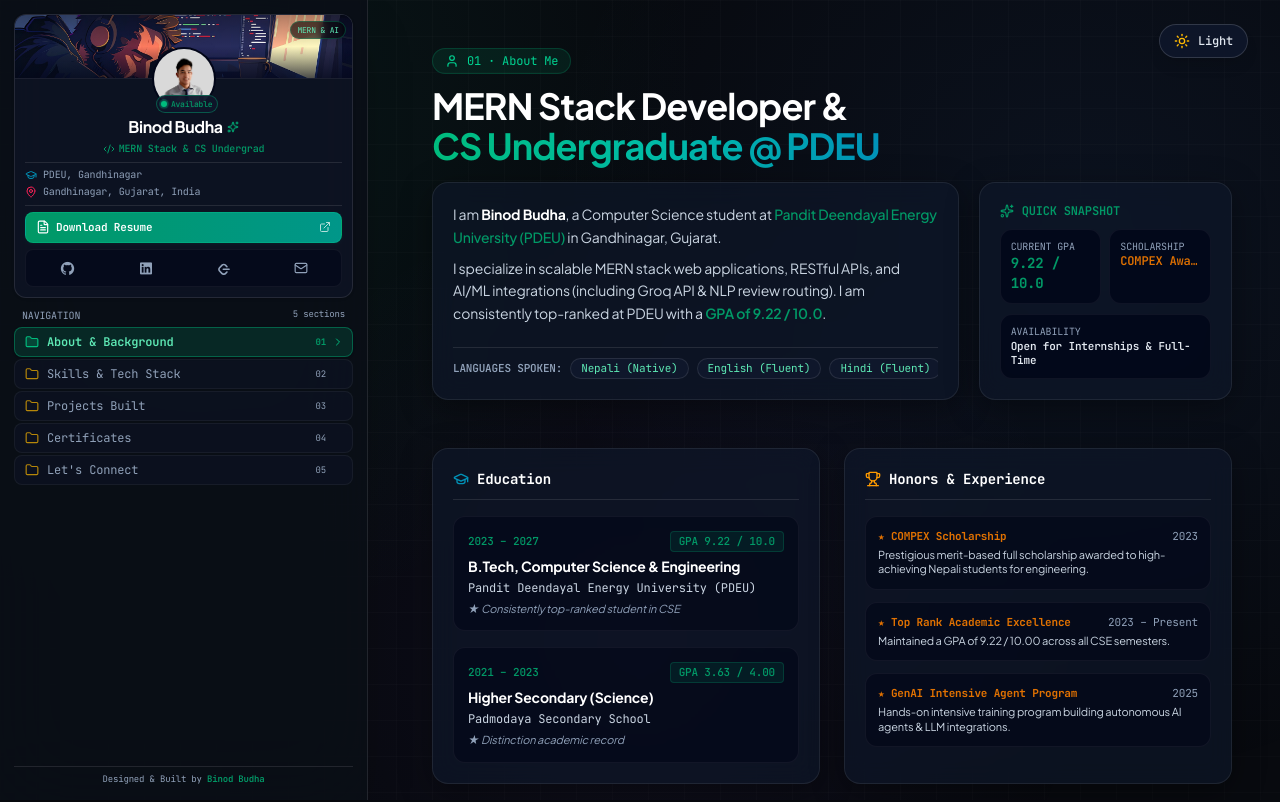
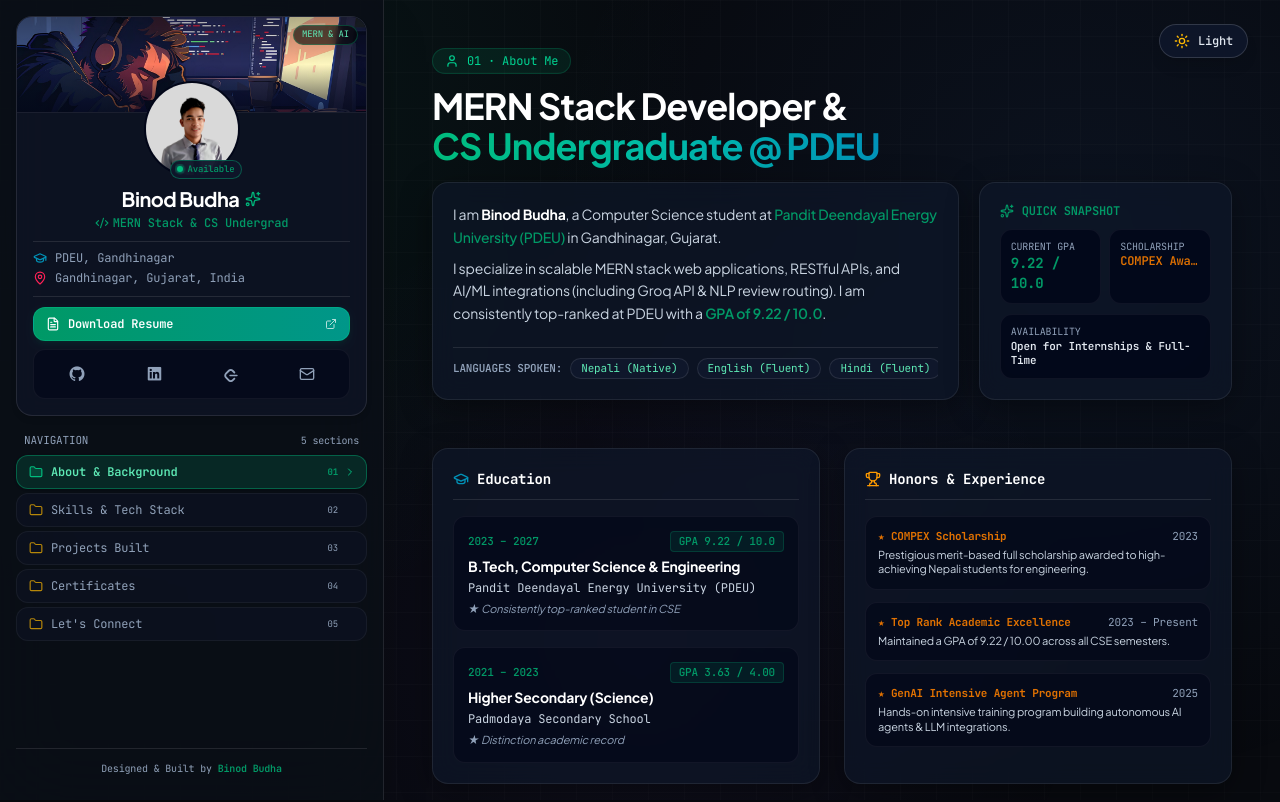
Before and after one commit to binod01nep/myPortfolio, a React (Vite) app: page / in a window 1280 px wide. Shown: the top 802 px of the page. Built offline with nearby package versions, Linux system fonts and the light colour scheme.

Commit message:
mobile responsive

```diff
--- a/src/Components/Sidebar.jsx
+++ b/src/Components/Sidebar.jsx
@@ -142,9 +142,9 @@
       <aside className={`
         fixed top-0 bottom-0 left-0 z-50
         h-screen max-h-screen
-        w-76 sm:w-84 xl:w-92
-        p-2.5 sm:p-3 lg:p-3.5
-        flex flex-col gap-2
+        w-80 sm:w-88 xl:w-96
+        p-3.5 sm:p-4 lg:p-4 pb-10 sm:pb-8
+        flex flex-col gap-3
         backdrop-blur-2xl border-r
         rounded-r-2xl lg:rounded-r-none
         transform-gpu will-change-transform
@@ -157,12 +157,12 @@
       `}>
 
         {/* LINKEDIN-STYLE PROFILE BANNER CARD */}
-        <div className={`relative rounded-xl border overflow-hidden backdrop-blur-md transition-colors ${
-          isLight ? 'bg-white border-slate-200 shadow-xs' : 'bg-slate-900/60 border-white/10 shadow-sm'
+        <div className={`relative rounded-2xl border overflow-hidden backdrop-blur-md transition-colors shrink-0 ${
+          isLight ? 'bg-white border-slate-200 shadow-sm' : 'bg-slate-900/60 border-white/10 shadow-md'
         }`}>
 
           {/* Top Banner Cover Image Space with bg.png */}
-          <div className={`relative h-14 lg:h-16 w-full overflow-hidden border-b ${
+          <div className={`relative h-20 sm:h-24 lg:h-24 w-full overflow-hidden border-b ${
             isLight ? 'bg-slate-200 border-slate-200' : 'bg-slate-950 border-white/10'
           }`}>
             <img
@@ -174,29 +174,29 @@
             <div className="absolute inset-0 bg-gradient-to-t from-slate-950/70 via-transparent to-black/30 pointer-events-none" />
 
             {/* Top Right Controls (Close X button) */}
-            <div className="absolute top-1.5 right-1.5 flex items-center gap-1 z-10">
-              <div className="font-mono text-[8px] text-emerald-300 bg-black/60 px-1.5 py-0.5 rounded-full border border-emerald-500/30 backdrop-blur-xs hidden sm:block">
+            <div className="absolute top-2 right-2 flex items-center gap-1.5 z-10">
+              <div className="font-mono text-[9px] text-emerald-300 bg-black/60 px-2 py-0.5 rounded-full border border-emerald-500/30 backdrop-blur-xs hidden sm:block">
                 MERN & AI
               </div>
 
               {/* Close Button for mobile drawer */}
               <button
                 onClick={() => setMobileOpen(false)}
-                className="lg:hidden p-1 rounded-full bg-slate-950/80 hover:bg-slate-900 border border-white/20 text-slate-300 hover:text-white transition shadow-md"
+                className="lg:hidden p-1.5 rounded-full bg-slate-950/80 hover:bg-slate-900 border border-white/20 text-slate-300 hover:text-white transition shadow-md"
                 aria-label="Close Navigation Menu"
               >
-                <X className="w-3.5 h-3.5 text-emerald-400" />
+                <X className="w-4 h-4 text-emerald-400" />
               </button>
             </div>
           </div>
 
           {/* Profile Card Body */}
-          <div className="p-2.5 pt-0">
+          <div className="p-3.5 sm:p-4 pt-0">
 
             {/* Centered Photo & Online Status (Overlapping Banner) */}
             <div className="flex flex-col items-center text-center">
-              <div className="relative -mt-7 lg:-mt-8 mb-1 group">
-                <div className={`relative w-14 h-14 lg:w-16 lg:h-16 rounded-full overflow-hidden p-0.5 ${
+              <div className="relative -mt-10 sm:-mt-12 mb-2 group">
+                <div className={`relative w-20 h-20 sm:w-24 sm:h-24 rounded-full overflow-hidden p-0.5 ${
                   isLight ? 'bg-white' : 'bg-slate-950'
                 }`}>
                   <img
@@ -206,53 +206,53 @@
                   />
                 </div>
                 {/* Live Status Badge */}
-                <div className={`absolute -bottom-0.5 -right-0.5 border rounded-full px-1 py-0.5 flex items-center gap-1 ${
+                <div className={`absolute -bottom-0.5 -right-0.5 border rounded-full px-1.5 py-0.5 flex items-center gap-1 ${
                   isLight ? 'bg-white border-emerald-500/50 shadow-xs' : 'bg-slate-900/95 border-emerald-500/40'
                 }`}>
                   <span className="relative flex h-1.5 w-1.5">
                     <span className="animate-ping absolute inline-flex h-full w-full rounded-full bg-emerald-400 opacity-75"></span>
                     <span className="relative inline-flex rounded-full h-1.5 w-1.5 bg-emerald-500"></span>
                   </span>
-                  <span className="text-[8px] font-mono text-emerald-600 dark:text-emerald-400 font-medium">Available</span>
+                  <span className="text-[9px] font-mono text-emerald-600 dark:text-emerald-400 font-medium">Available</span>
                 </div>
               </div>
 
               {/* Name & Title */}
-              <h1 className={`text-base font-bold tracking-tight flex items-center gap-1 ${
+              <h1 className={`text-xl font-bold tracking-tight flex items-center gap-1.5 ${
                 isLight ? 'text-slate-900' : 'text-white'
               }`}>
                 Binod Budha
-                <Sparkles className="w-3 h-3 text-emerald-500 animate-pulse" />
+                <Sparkles className="w-4 h-4 text-emerald-500 animate-pulse" />
               </h1>
-              <p className="text-[10px] text-emerald-600 dark:text-emerald-400 font-mono mt-0.5 flex items-center gap-1 font-medium">
-                <Code2 className="w-3 h-3" />
+              <p className="text-xs text-emerald-600 dark:text-emerald-400 font-mono mt-0.5 flex items-center gap-1 font-medium">
+                <Code2 className="w-3.5 h-3.5" />
                 MERN Stack & CS Undergrad
               </p>
 
               {/* Sub details */}
-              <div className={`mt-1.5 w-full pt-1 border-t flex flex-col gap-0.5 text-[10px] text-left font-mono ${
+              <div className={`mt-2.5 w-full pt-2 border-t flex flex-col gap-1 text-xs text-left font-mono ${
                 isLight ? 'border-slate-200 text-slate-600' : 'border-white/10 text-slate-400'
               }`}>
-                <div className="flex items-center gap-1.5">
-                  <GraduationCap className="w-3 h-3 text-cyan-600 dark:text-cyan-400 shrink-0" />
+                <div className="flex items-center gap-2">
+                  <GraduationCap className="w-3.5 h-3.5 text-cyan-600 dark:text-cyan-400 shrink-0" />
                   <span className="truncate">PDEU, Gandhinagar</span>
                 </div>
-                <div className="flex items-center gap-1.5">
-                  <MapPin className="w-3 h-3 text-rose-500 shrink-0" />
+                <div className="flex items-center gap-2">
+                  <MapPin className="w-3.5 h-3.5 text-rose-500 shrink-0" />
                   <span>Gandhinagar, Gujarat, India</span>
                 </div>
               </div>
             </div>
 
             {/* Social Media Links & Download Resume Button */}
-            <div className={`mt-1.5 pt-1.5 border-t flex flex-col gap-1.5 ${
+            <div className={`mt-2.5 pt-2.5 border-t flex flex-col gap-2 ${
               isLight ? 'border-slate-200' : 'border-white/10'
             }`}>
               {/* Download Resume Button */}
               <a
                 href="/BinodBudhaResume.pdf"
                 download
-                className="w-full py-1.5 px-2.5 bg-gradient-to-r from-emerald-600 to-teal-600 hover:from-emerald-500 hover:to-teal-500 text-white text-[11px] font-mono font-semibold rounded-lg flex items-center justify-center gap-1.5 shadow-xs shadow-emerald-900/20 transition transform active:scale-95 border border-emerald-400/30 shrink-0"
+                className="w-full py-2 px-3 bg-gradient-to-r from-emerald-600 to-teal-600 hover:from-emerald-500 hover:to-teal-500 text-white text-xs font-mono font-semibold rounded-xl flex items-center justify-center gap-2 shadow-md shadow-emerald-900/20 transition transform active:scale-95 border border-emerald-400/30 shrink-0"
               >
                 <FileText className="w-3.5 h-3.5" />
                 <span>Download Resume</span>
@@ -260,52 +260,52 @@
               </a>
 
               {/* Social Media Links Box */}
-              <div className={`flex items-center justify-around p-0.5 rounded-lg border ${
+              <div className={`flex items-center justify-around p-1 rounded-xl border ${
                 isLight ? 'bg-slate-100/90 border-slate-200' : 'bg-slate-950/60 border-white/5'
               }`}>
                 <a
                   href="https://github.com/binod01nep"
                   target="_blank"
                   rel="noopener noreferrer"
-                  className={`p-1 rounded-md transition ${
+                  className={`p-1.5 rounded-lg transition ${
                     isLight ? 'text-slate-700 hover:text-slate-950 hover:bg-slate-200' : 'text-slate-400 hover:text-white hover:bg-white/10'
                   }`}
                   title="GitHub Profile"
                 >
-                  <i className="ri-github-fill text-base"></i>
+                  <i className="ri-github-fill text-lg"></i>
                 </a>
                 <a
                   href="https://www.linkedin.com/in/binod-budha-7691773a1/"
                   target="_blank"
                   rel="noopener noreferrer"
-                  className={`p-1 rounded-md transition ${
+                  className={`p-1.5 rounded-lg transition ${
                     isLight ? 'text-slate-700 hover:text-cyan-600 hover:bg-cyan-50' : 'text-slate-400 hover:text-cyan-400 hover:bg-cyan-500/10'
                   }`}
                   title="LinkedIn Profile"
                 >
-                  <i className="ri-linkedin-box-fill text-base"></i>
+                  <i className="ri-linkedin-box-fill text-lg"></i>
                 </a>
                 <a
                   href="https://leetcode.com/u/ambilax/"
                   target="_blank"
                   rel="noopener noreferrer"
-                  className={`p-1 rounded-md transition ${
+                  className={`p-1.5 rounded-lg transition ${
                     isLight ? 'text-slate-700 hover:text-amber-600 hover:bg-amber-50' : 'text-slate-400 hover:text-amber-400 hover:bg-amber-500/10'
                   }`}
                   title="LeetCode Profile (AmBiLax)"
                 >
-                  <svg className="w-3.5 h-3.5 fill-current" viewBox="0 0 24 24">
+                  <svg className="w-4 h-4 fill-current" viewBox="0 0 24 24">
                     <path d="M16.102 17.93l-2.697 2.607c-.466.467-1.111.662-1.823.662s-1.357-.195-1.824-.662l-4.332-4.363c-.467-.467-.702-1.15-.702-1.863 0-.713.235-1.357.702-1.824l4.319-4.38c.467-.467 1.125-.645 1.837-.645s1.357.195 1.823.662l2.697 2.606c.514.515 1.365.497 1.9-.038.535-.536.553-1.387.039-1.901l-2.609-2.636c-1.005-1.006-2.412-1.507-3.85-1.507s-2.845.501-3.85 1.507l-4.321 4.382c-1.006 1.005-1.536 2.378-1.536 3.82 0 1.443.53 2.816 1.536 3.821l4.333 4.364c1.005 1.006 2.412 1.507 3.85 1.507s2.845-.501 3.85-1.507l2.609-2.636c.514-.514.496-1.365-.039-1.901-.535-.535-1.386-.553-1.9-.038zM20.811 13.01H10.666c-.702 0-1.27.568-1.27 1.27 0 .702.568 1.27 1.27 1.27h10.145c.702 0 1.27-.568 1.27-1.27 0-.702-.568-1.27-1.27-1.27z"/>
                   </svg>
                 </a>
                 <a
                   href="mailto:bcb4314@gmail.com"
-                  className={`p-1 rounded-md transition ${
+                  className={`p-1.5 rounded-lg transition ${
                     isLight ? 'text-slate-700 hover:text-emerald-600 hover:bg-emerald-50' : 'text-slate-400 hover:text-emerald-400 hover:bg-emerald-500/10'
                   }`}
                   title="Send Email"
                 >
-                  <Mail className="w-3.5 h-3.5" />
+                  <Mail className="w-4 h-4" />
                 </a>
               </div>
             </div>
@@ -314,15 +314,15 @@
         </div>
 
         {/* NAVIGATION LINKS SECTION */}
-        <div className="flex flex-col gap-1 mt-0.5">
-          <div className={`px-2 flex items-center justify-between text-[10px] font-mono ${
+        <div className="flex flex-col gap-1.5 mt-1 shrink-0">
+          <div className={`px-2 flex items-center justify-between text-[11px] font-mono ${
             isLight ? 'text-slate-500' : 'text-slate-400'
           }`}>
             <span>NAVIGATION</span>
-            <span className="text-[9px] font-mono">5 sections</span>
+            <span className="text-[10px] font-mono">5 sections</span>
           </div>
 
-          <nav className="flex flex-col gap-0.5">
+          <nav className="flex flex-col gap-1">
             {navItems.map((item) => {
               const isActive = activeSection === item.id;
 
@@ -331,7 +331,7 @@
                   key={item.id}
                   onClick={() => handleNavClick(item.id)}
                   className={`
-                    w-full px-2.5 py-1.5 rounded-lg text-xs font-mono flex items-center justify-between transition-all duration-200 group border
+                    w-full px-3 py-2 rounded-xl text-xs font-mono flex items-center justify-between transition-all duration-200 group border
                     ${isActive
                       ? (isLight ? 'bg-emerald-50 border-emerald-300 text-emerald-700 font-semibold shadow-xs' : 'bg-emerald-500/15 border-emerald-500/40 text-emerald-300 font-semibold shadow-sm')
                       : (isLight ? 'bg-slate-100/60 border-slate-200 text-slate-700 hover:text-slate-900 hover:bg-slate-100 hover:border-slate-300' : 'bg-slate-900/40 border-white/5 text-slate-400 hover:text-slate-200 hover:bg-slate-800/60 hover:border-white/10')}
@@ -361,10 +361,10 @@
         </div>
 
         {/* FOOTER BADGE IN SIDEBAR */}
-        <div className={`mt-auto pt-1.5 border-t text-center shrink-0 ${
+        <div className={`mt-auto pt-3 border-t text-center shrink-0 pb-2 ${
           isLight ? 'border-slate-200' : 'border-white/10'
         }`}>
-          <p className={`text-[9px] font-mono ${
+          <p className={`text-[10px] font-mono ${
             isLight ? 'text-slate-500' : 'text-slate-400'
           }`}>
             Designed & Built by <span className="text-emerald-600 font-semibold">Binod Budha</span>
```
